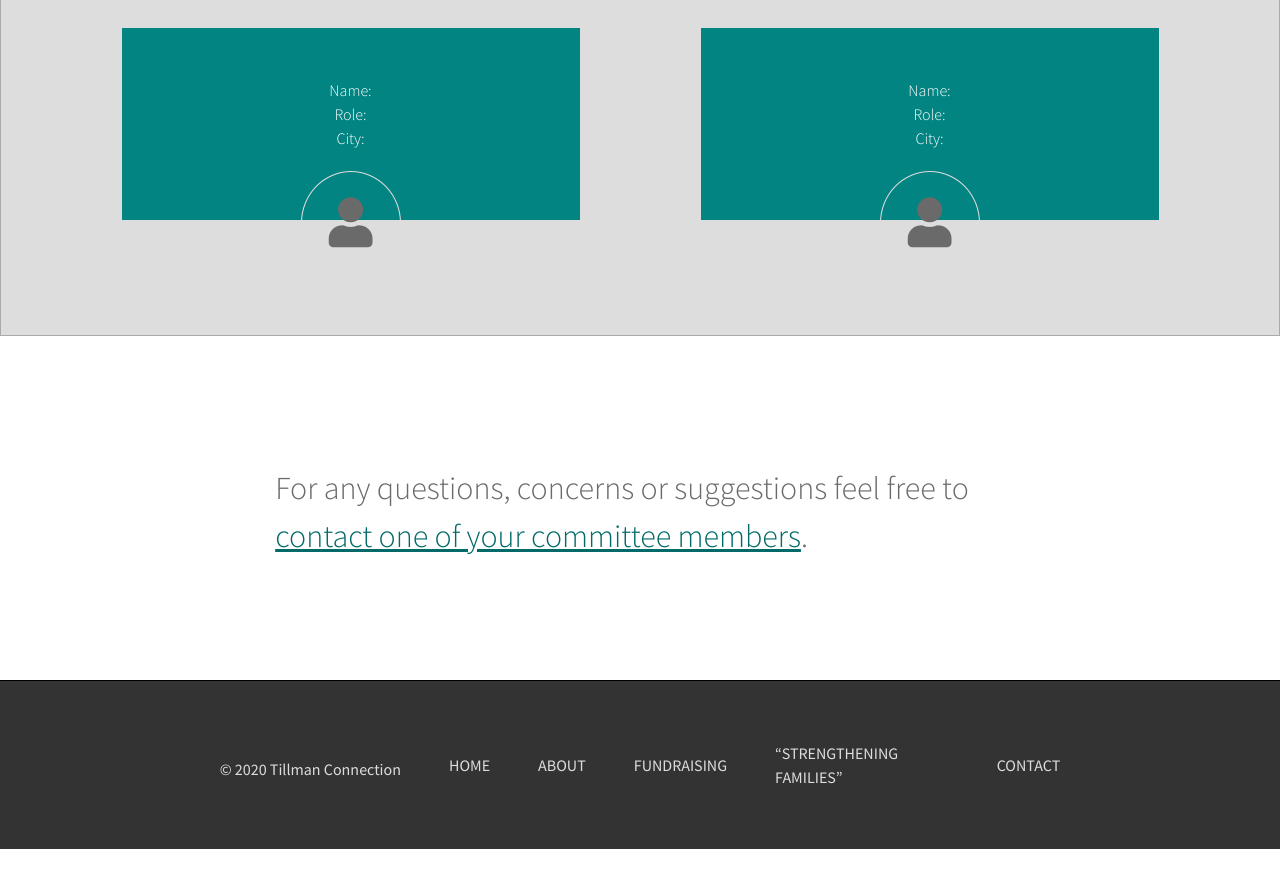
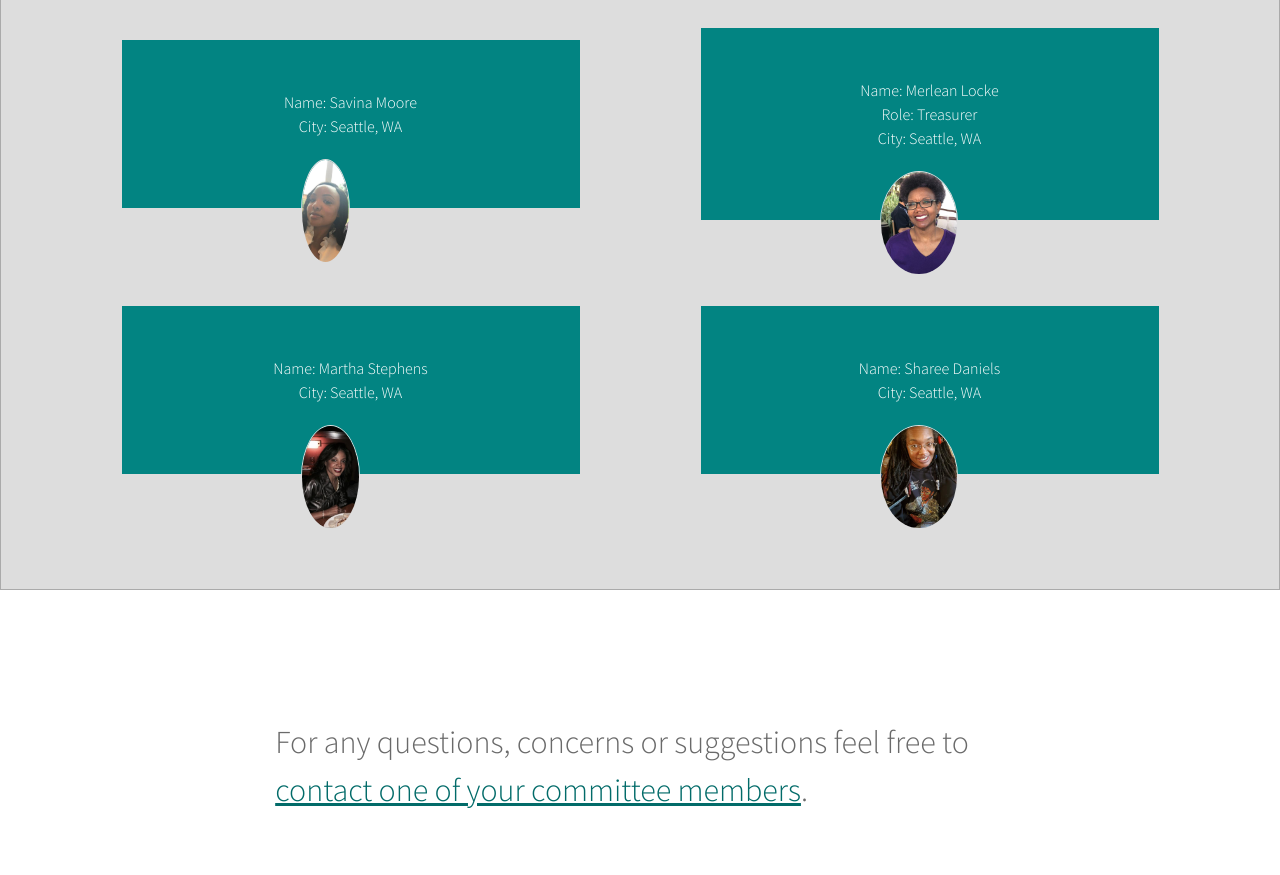
Before and after one commit to luminoushilt/tillmanconnection, a website: page prototype/about.pug in a window 1280 px wide. Shown: the part 3680-4555 px from the top of the page. Before the commit the page ends 4529 px from the top, so only its background shows below. Drawn offline with nearby package versions, Linux system fonts and the light colour scheme; files that its build step writes are made by us from their sources; files whose address does not match are found by name.

Commit message:
Add remaining committe members.

```diff
--- a/prototype/about.pug
+++ b/prototype/about.pug
@@ -76,26 +76,39 @@ html(lang='en')
 
 				.card-box
 					.card-info
-						p Name:
-						p Role:
-						p City:
+						p Name: Savina Moore
+						p City: Seattle, WA
 
 					.card-img
-						i.fas.fa-user
+						img.img-responsive(src='assets/img/savina.jpg' alt='Savina Moore')
 
 				.card-box
 					.card-info
-						p Name:
-						p Role:
-						p City:
+						p Name: Merlean Locke
+						p Role: Treasurer
+						p City: Seattle, WA
 
 					.card-img
-						i.fas.fa-user
+						img.img-responsive(src='assets/img/merlean.jpg' alt='Merlean Locke')
+				.card-box
+					.card-info
+						p Name: Martha Stephens
+						p City: Seattle, WA
+
+					.card-img
+						img.img-responsive(src='assets/img/martha.jpg' alt='Martha Stephens')
+				.card-box
+					.card-info
+						p Name: Sharee Daniels
+						p City: Seattle, WA
+
+					.card-img
+						img.img-responsive(src='assets/img/sharee.jpg' alt='Sharee Daniels')
 
 
 
 		section.section.section-content
-			p For any questions, concerns or suggestions feel free to <a class="section-content-link" href="mailto:hero2g@gmail.com"> contact one of your committee members</a>.
+			p For any questions, concerns or suggestions feel free to <a class="section-content-link" href="mailto:info@tillmanconnection.com"> contact one of your committee members</a>.
 
 		include assets/inc/footer.pug
 		include assets/inc/backtotop.pug
```
